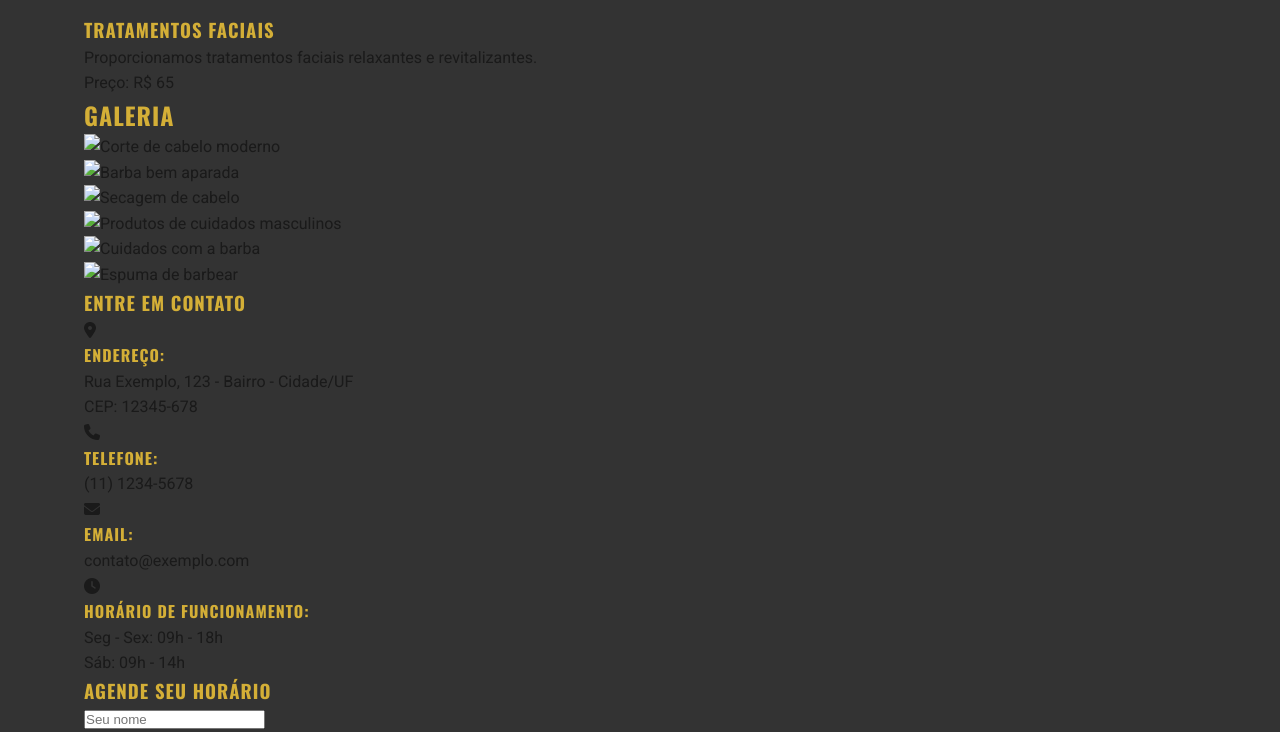
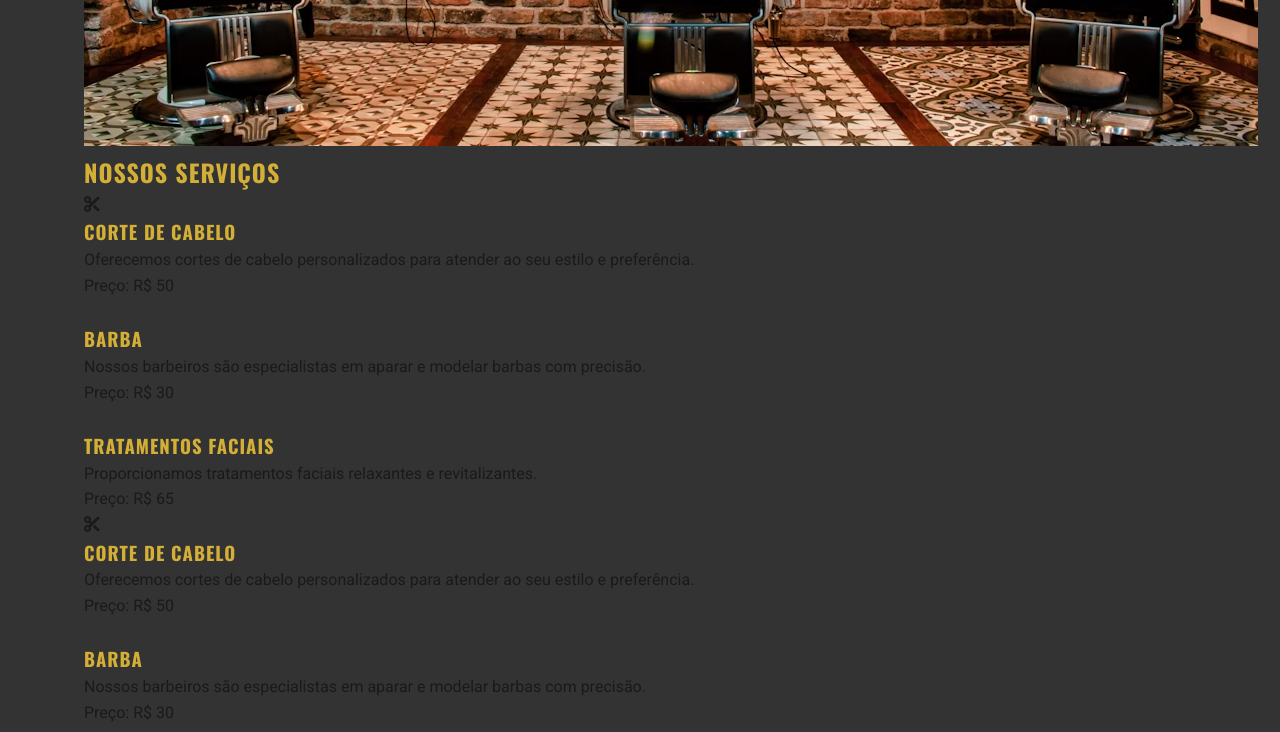
Before and after one commit to rmavalli96/FirstSiteTest, a plain HTML site: page index.html in a window 1280 px wide. Shown: the part 1240-1972 px from the top of the page. Drawn offline with nearby package versions, Linux system fonts and the light colour scheme; the site is published under a folder, as on GitHub Pages, so addresses that start at the root find nothing.

Commit message:
Update index.html

```diff
--- a/index.html
+++ b/index.html
@@ -5,7 +5,7 @@
     <meta charset="UTF-8">
     <meta name="viewport" content="width=device-width, initial-scale=1.0">
     <title>ML du Corte</title>
-    <link rel="icon" href="/images/favicon.png" type="image/x-icon">
+    <link rel="icon" href="images/favicon.png" type="image/x-icon">
     <link rel="stylesheet" href="https://cdnjs.cloudflare.com/ajax/libs/font-awesome/6.4.0/css/all.min.css">
     <link rel="stylesheet" href="https://fonts.googleapis.com/css2?family=Oswald:wght@400;700&family=Roboto:wght@400;700&display=swap">
     <style>
@@ -68,7 +68,7 @@
                     <a href="#services" class="btn">Conheça nossos serviços</a>
                 </div>
                 <div class="about-image">
-                    <img src="/images/about.avif"
+                    <img src="images/about.avif"
                         alt="Ambiente de uma barbearia estilo vintage com três cadeiras de barbeiro em couro preto, bancadas com espelhos e uma parede de tijolos aparentes ao fundo.">
                 </div>
             </div>
@@ -156,22 +156,22 @@
             </div>
             <div class="gallery-grid">
                 <div class="gallery-item">
-                    <img src="/images/corte_cabelo.avif" alt="Corte de cabelo moderno">
+                    <img src="images/corte_cabelo.avif" alt="Corte de cabelo moderno">
                 </div>
                 <div class="gallery-item">
-                    <img src="/images/corte_barba.avif" alt="Barba bem aparada">
+                    <img src="images/corte_barba.avif" alt="Barba bem aparada">
                 </div>
                 <div class="gallery-item">
-                    <img src="/images/secagem_cabelo.avif" alt="Secagem de cabelo">
+                    <img src="images/secagem_cabelo.avif" alt="Secagem de cabelo">
                 </div>
                 <div class="gallery-item">
-                    <img src="/images/produtos.avif" alt="Produtos de cuidados masculinos">
+                    <img src="images/produtos.avif" alt="Produtos de cuidados masculinos">
                 </div>
                 <div class="gallery-item">
-                    <img src="/images/barba.avif" alt="Cuidados com a barba">
+                    <img src="images/barba.avif" alt="Cuidados com a barba">
                 </div>
                 <div class="gallery-item">
-                    <img src="/images/espuma_barba.avif" alt="Espuma de barbear">
+                    <img src="images/espuma_barba.avif" alt="Espuma de barbear">
                 </div>
             </div>
         </div>
```
